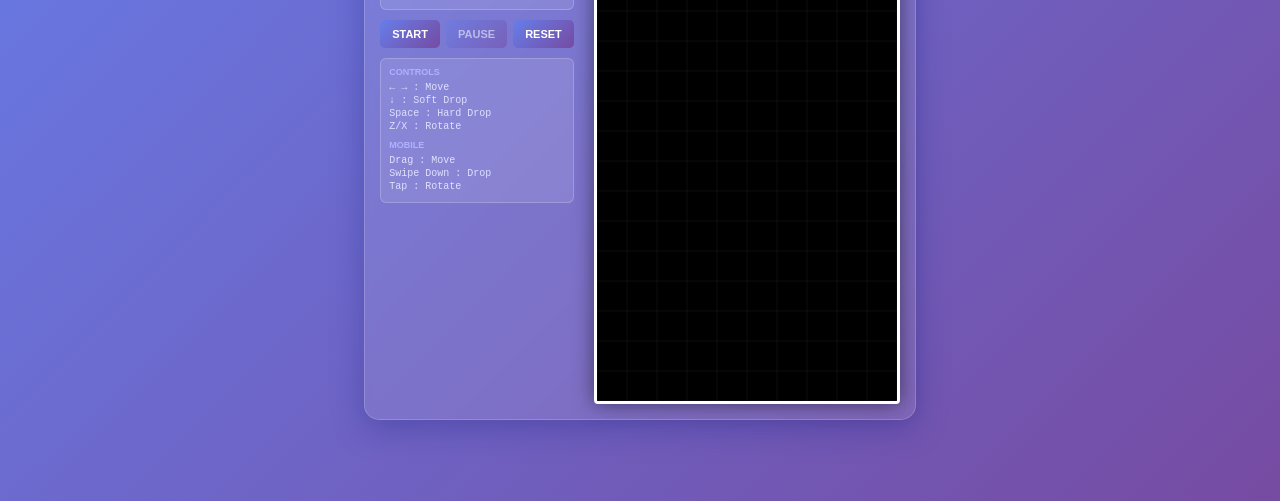
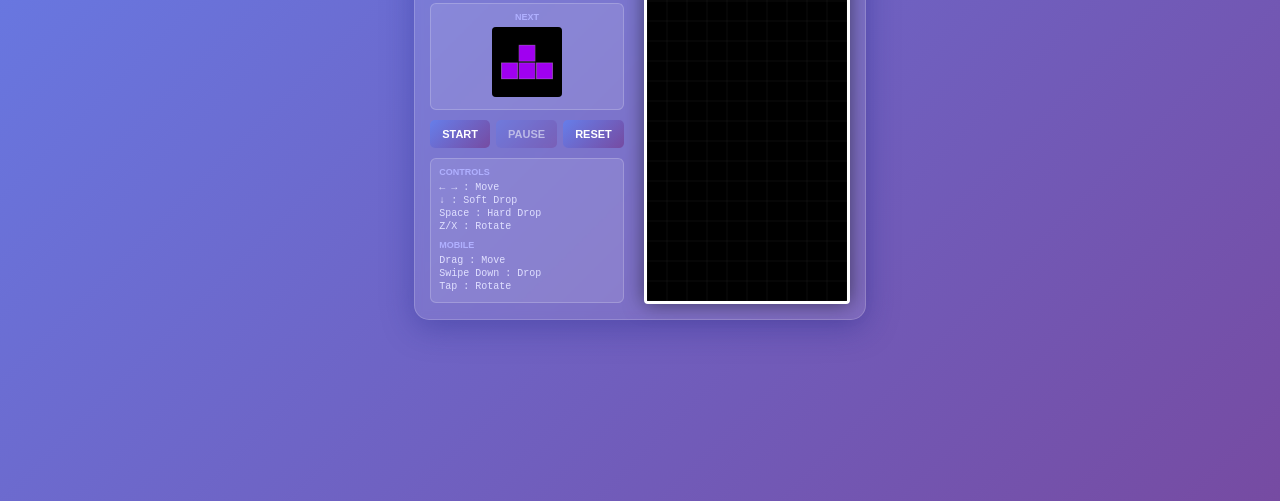
Before and after one commit to liuvin1101-dotcom/tetris, a plain HTML site: page index.html in a window 1280 px wide. Shown: the part 299-800 px from the top of the page. Drawn offline with Linux system fonts and the light colour scheme.

Commit message:
Revert "Increase game screen size"
This reverts commit aeea5ab1c1c2121c6ca918c10ed8d81334fd2dd7.

```diff
--- a/game.js
+++ b/game.js
@@ -1,7 +1,7 @@
 // Game Constants
 const ROWS = 20;
 const COLS = 10;
-const BLOCK_SIZE = 30;
+const BLOCK_SIZE = 20;
 
 // Tetromino Shapes
 const TETROMINOES = {
--- a/index.html
+++ b/index.html
@@ -46,7 +46,7 @@
             </div>
         </div>
         <div class="game-board">
-            <canvas id="gameCanvas" width="300" height="600"></canvas>
+            <canvas id="gameCanvas" width="200" height="400"></canvas>
             <button id="dropBtn" class="drop-button">DROP</button>
         </div>
     </div>
```
